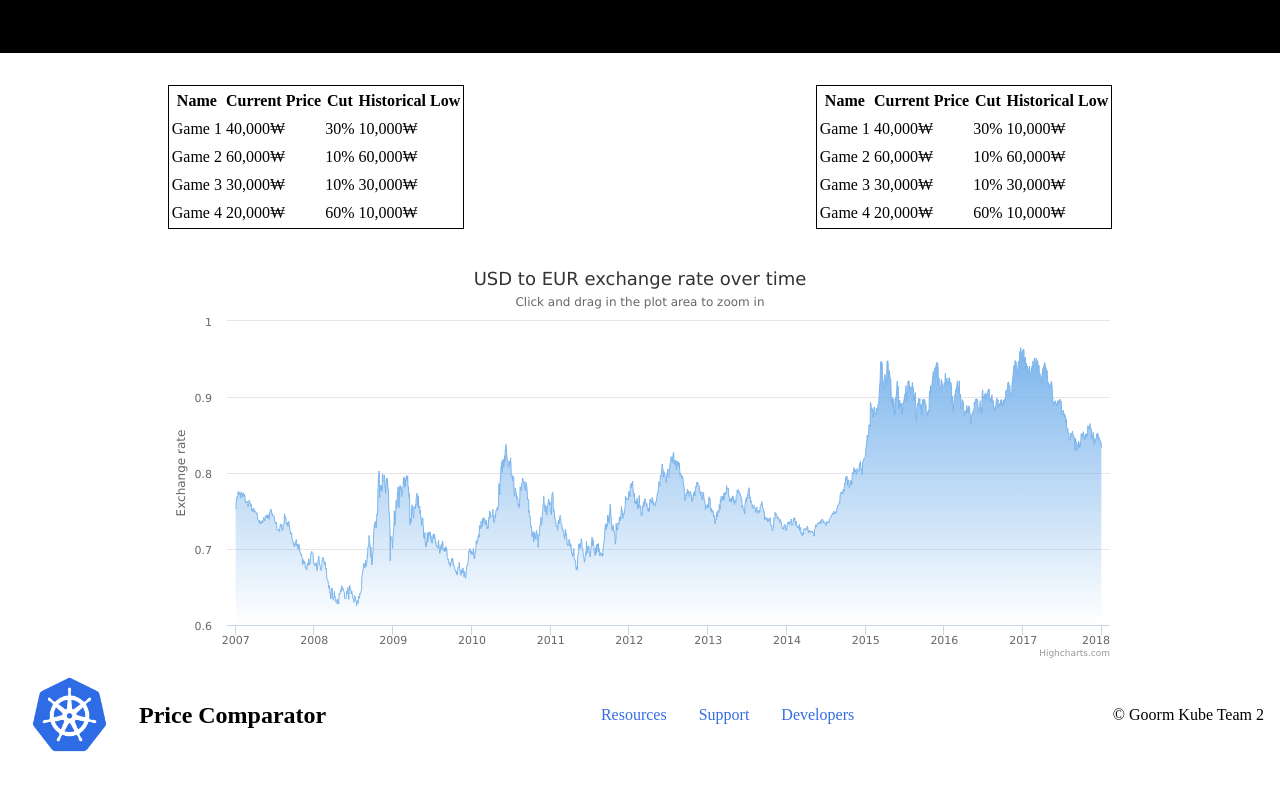
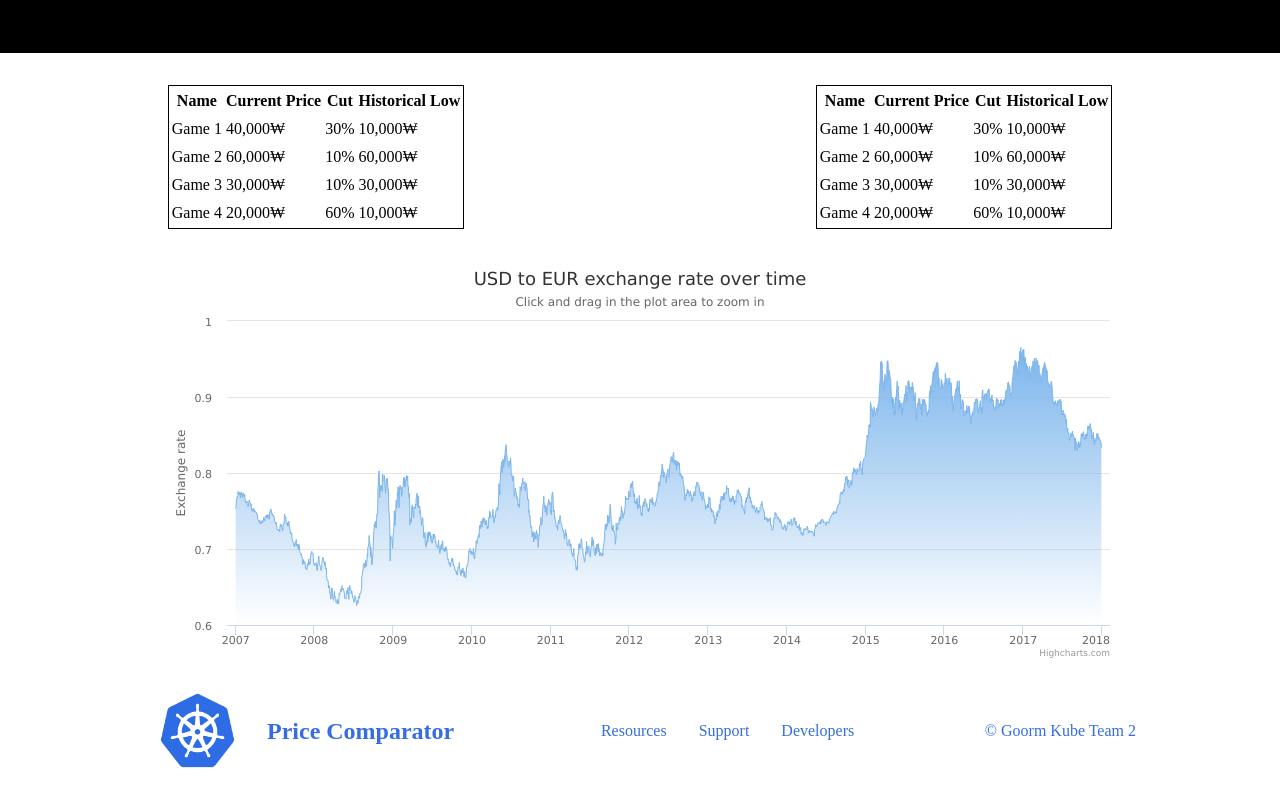
Before and after one commit to Resdayn/goorm-k8s-Finalproject-client, a React (Create React App) app: page / in a window 1280 px wide. Shown: the part 557-1357 px from the top of the page. Before the commit the page ends 1325 px from the top, so only its background shows below. Built offline with nearby package versions, Linux system fonts and the light colour scheme.

Commit message:
modified css of the Footer component

```diff
--- a/src/styles/css/Footer.module.css
+++ b/src/styles/css/Footer.module.css
@@ -3,13 +3,14 @@
   justify-content: space-between;
   align-items: center;
   padding: 0 1rem;
-  margin: 1rem 0;
+  margin: 2rem 10vw;
 }
 
 .footer > * {
   display: flex;
   justify-content: space-between;
   align-items: center;
+  color: #356DE6;
 }
 
 .kubeIcon {
@@ -21,6 +22,10 @@
     margin:  0 1rem;
 }
 
+.footerTitle {
+  cursor: pointer;
+}
+
 .footerLinks > * {
     margin: 0 1rem;
 }
```
